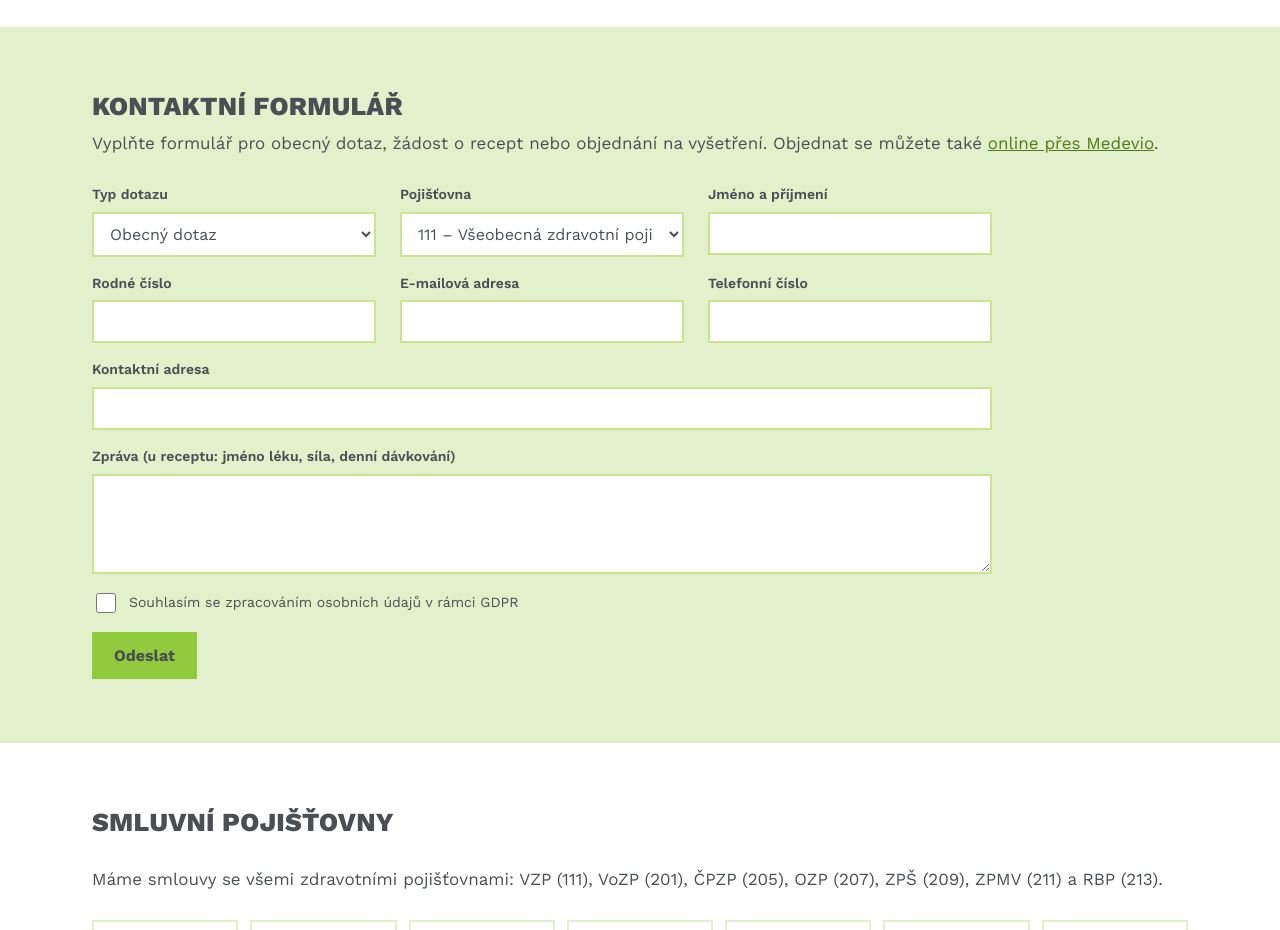
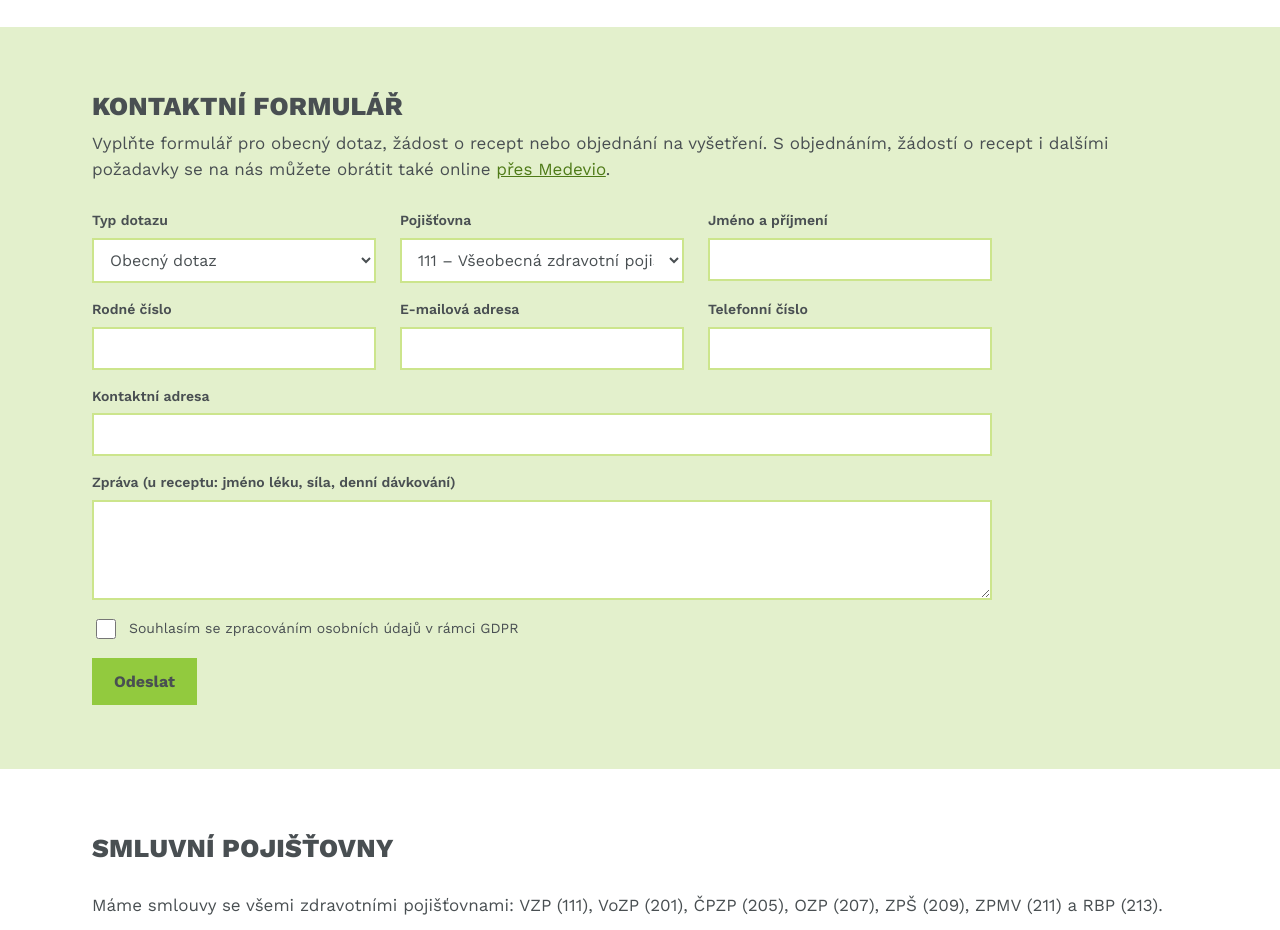
Before and after one commit to plicni-sporilov/web-nahled, a plain HTML site: page index.html in a window 1280 px wide. Shown: the part 6960-7890 px from the top of the page. Drawn offline with nearby package versions, Linux system fonts and the light colour scheme.

Commit message:
Formulář: Medevio jako cesta i pro žádosti, nejen objednání
Co-Authored-By: Claude Opus 5.5 <noreply@anthropic.com>
Claude-Session: https://claude.ai/code/session_01PPtiETXv7sZc7kPyWZ7Twp

```diff
--- a/index.html
+++ b/index.html
@@ -213,7 +213,7 @@ input:focus,select:focus,textarea:focus{outline:2px solid #4E7A17;outline-offset
 <div class="wrap sec">
 <div style="display: flex; flex-direction: column; gap: 8px;">
 <h2 class="h2">Kontaktní formulář</h2>
-<p style="margin: 0;">Vyplňte formulář pro obecný dotaz, žádost o recept nebo objednání na vyšetření. Objednat se můžete také <a href="https://my.medevio.cz/plicni-centrum-sporilov">online přes Medevio</a>.</p>
+<p style="margin: 0;">Vyplňte formulář pro obecný dotaz, žádost o recept nebo objednání na vyšetření. S objednáním, žádostí o recept i dalšími požadavky se na nás můžete obrátit také online <a href="https://my.medevio.cz/plicni-centrum-sporilov">přes Medevio</a>.</p>
 </div>
 <form style="display: grid; grid-template-columns: repeat(auto-fit, minmax(260px, 1fr)); gap: 16px 24px; max-width: 900px;">
 <label>Typ dotazu<select><option>Obecný dotaz</option><option>Žádost o recept</option><option>Objednat na vyšetření</option></select></label>
```
